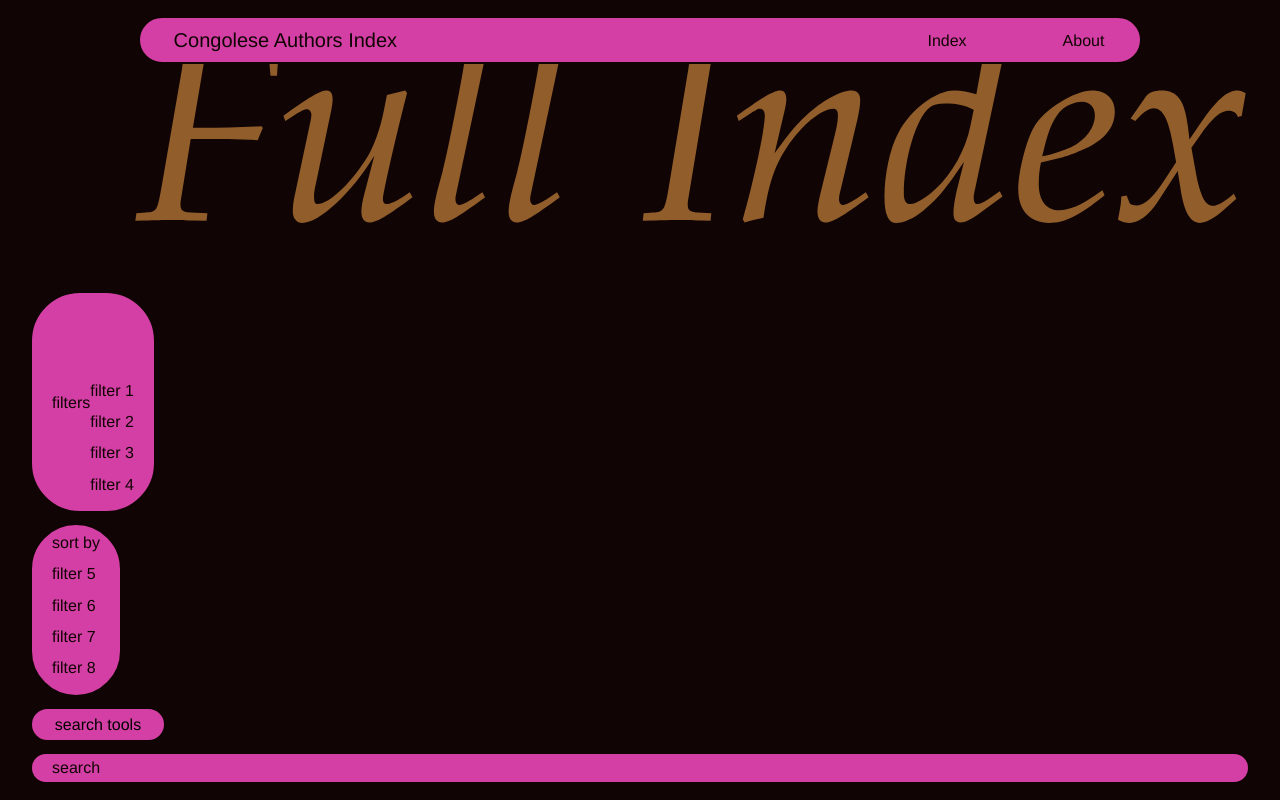
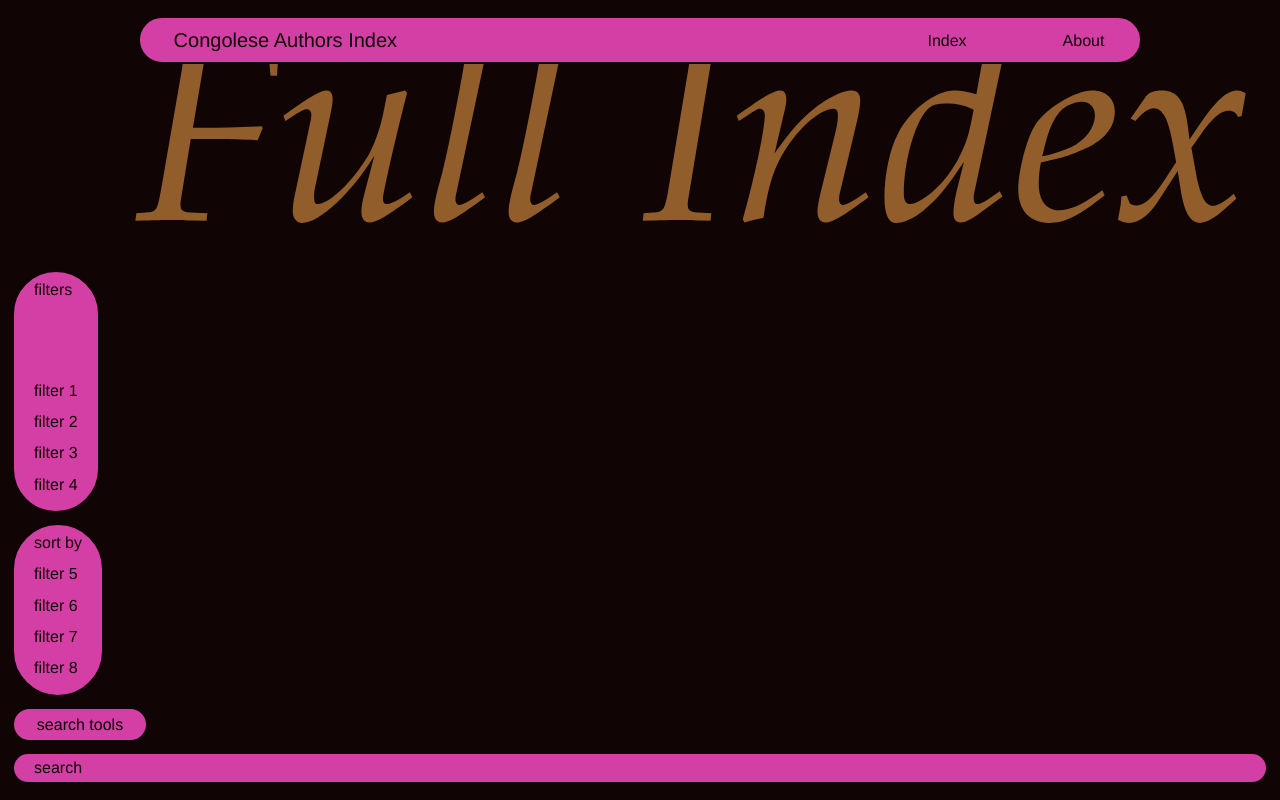
Before and after one commit to UncleDoubleU/Congolese-Authors-Index, a React (Vite) app in the folder 20250513-cai/: page / in a window 1280 px wide. Shown: the top 800 px of the page. Built offline with nearby package versions, Linux system fonts and the light colour scheme.

Commit message:
bottom nav - semantic improvement to the list elements

```diff
--- a/20250513-cai/src/BottomNav/BottomNav.module.sass
+++ b/20250513-cai/src/BottomNav/BottomNav.module.sass
@@ -12,11 +12,14 @@
      flex-wrap: wrap
      gap: 0.625rem
      justify-content: space-between
-     padding: 0 1.875rem
+     padding: 1rem 0.75rem
      position: fixed
+     left: 50%
+     transform: translateX(-50%)
      bottom: 0
-     margin-bottom: 1rem
      z-index: 9
+     @media (App.$small <= width <= App.$medium)
+          width: 80%
 
      button
           display: flex
--- a/20250513-cai/src/BottomNav/BottomNav.tsx
+++ b/20250513-cai/src/BottomNav/BottomNav.tsx
@@ -1,9 +1,14 @@
+import { useState } from "react";
 import styles from "./BottomNav.module.sass";
 
 function BottomNav() {
+
+  const [isClicked, setIsClicked] = useState("")
+
   return (
     <nav role="search bar" className={styles.container}>
       <section className={styles.searchToolCont}>
+        <article>
         <h3>filters</h3>
           <ul>
             <li>
@@ -19,8 +24,10 @@ function BottomNav() {
               <a href="#">filter 4</a>
             </li>
           </ul>
+        </article>
       </section>
       <section className={styles.searchToolCont}>
+        <article>
           <ul>
             <h3>sort by</h3>
             <li>
@@ -36,6 +43,7 @@ function BottomNav() {
               <a href="#">filter 8</a>
             </li>
           </ul>
+        </article>
       </section>
       <button>search tools</button>
       <input name="search bar" type="text" placeholder="search" />
```
Also changed, not shown: 20250513-cai/src/Navbar/Navbar.module.sass (line endings or trailing spaces), 1 other file (tests, documents, lock files or other folders). Lines whose indentation alone changed are shown as unchanged.
